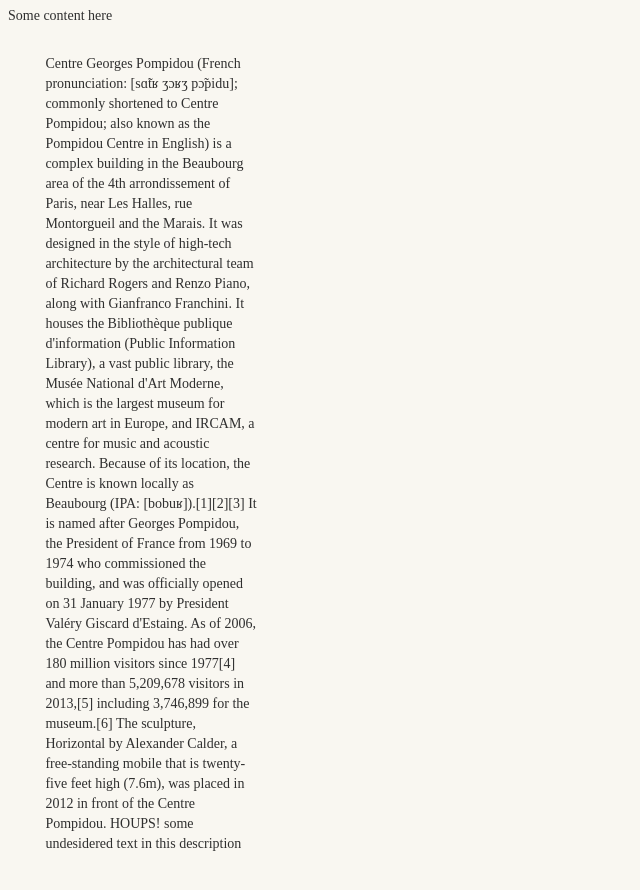
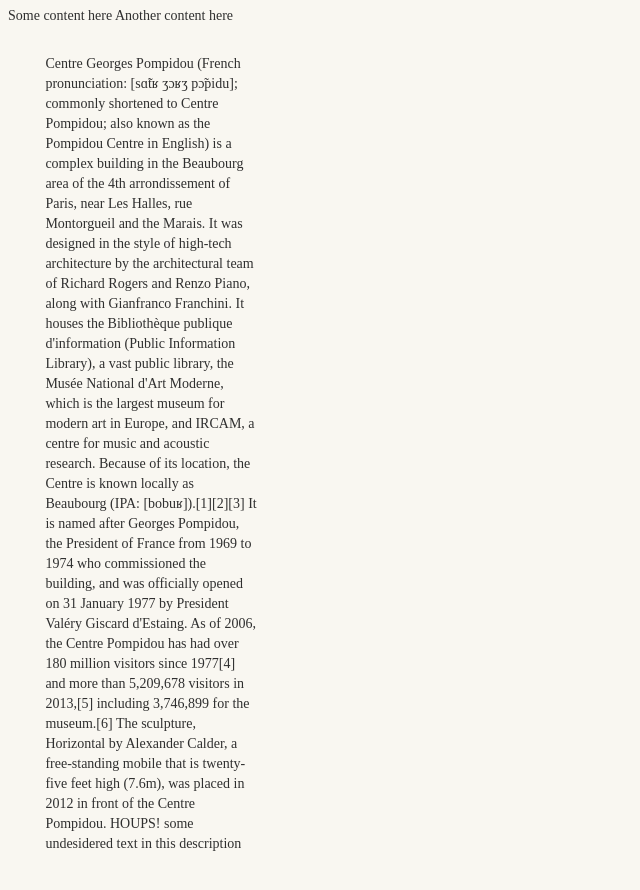
Before and after one commit to acpardo/git_class, a plain HTML site: page index.html in a window 1280 px wide. Shown: the whole page, without its empty margins (0-640 px from the left). Drawn offline with Linux system fonts and the light colour scheme; a web font is replaced by a local one.

Commit message:
again index on master

```diff
--- a/index.html
+++ b/index.html
@@ -14,6 +14,8 @@
 <body>
 
 Some content here
+Another content here
+
 </br>
 <div class="content">
   <div class="columns">
```
